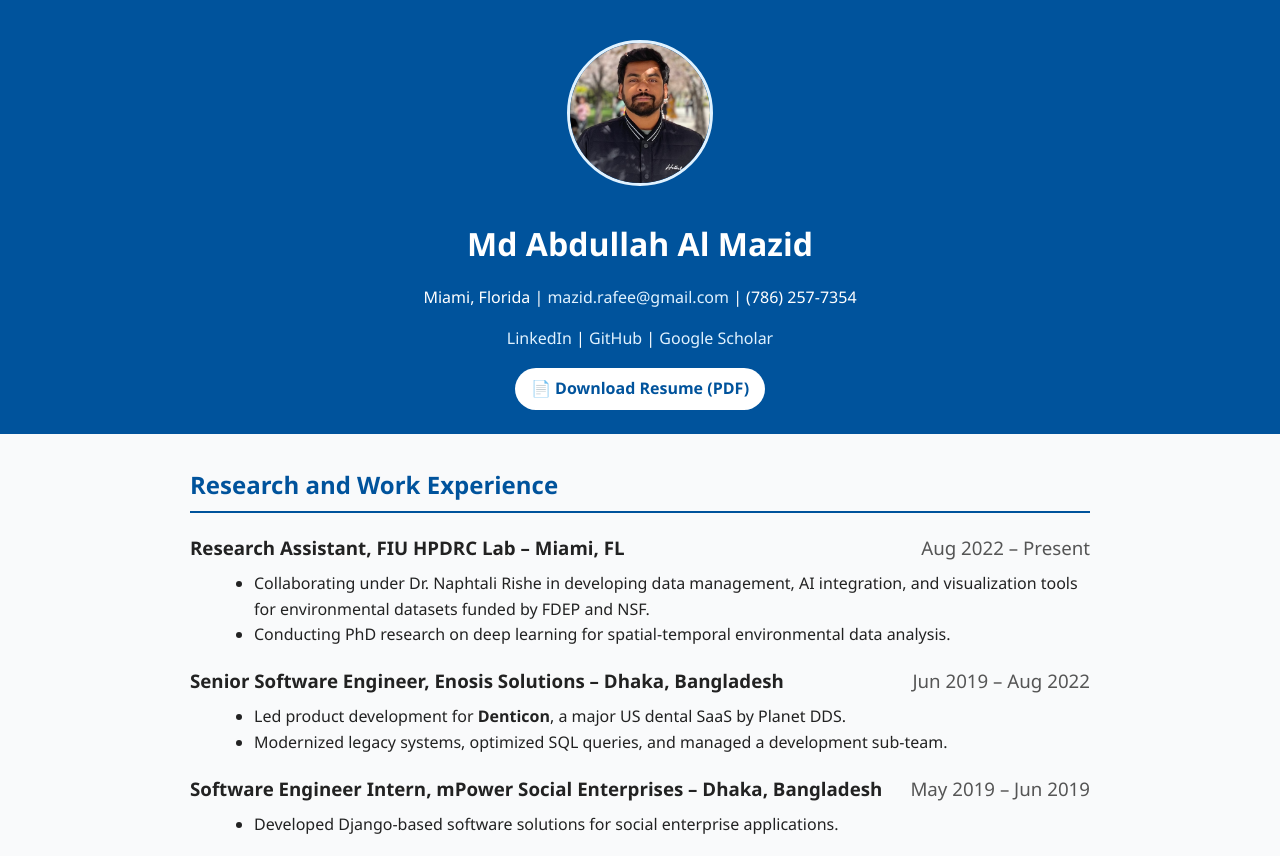
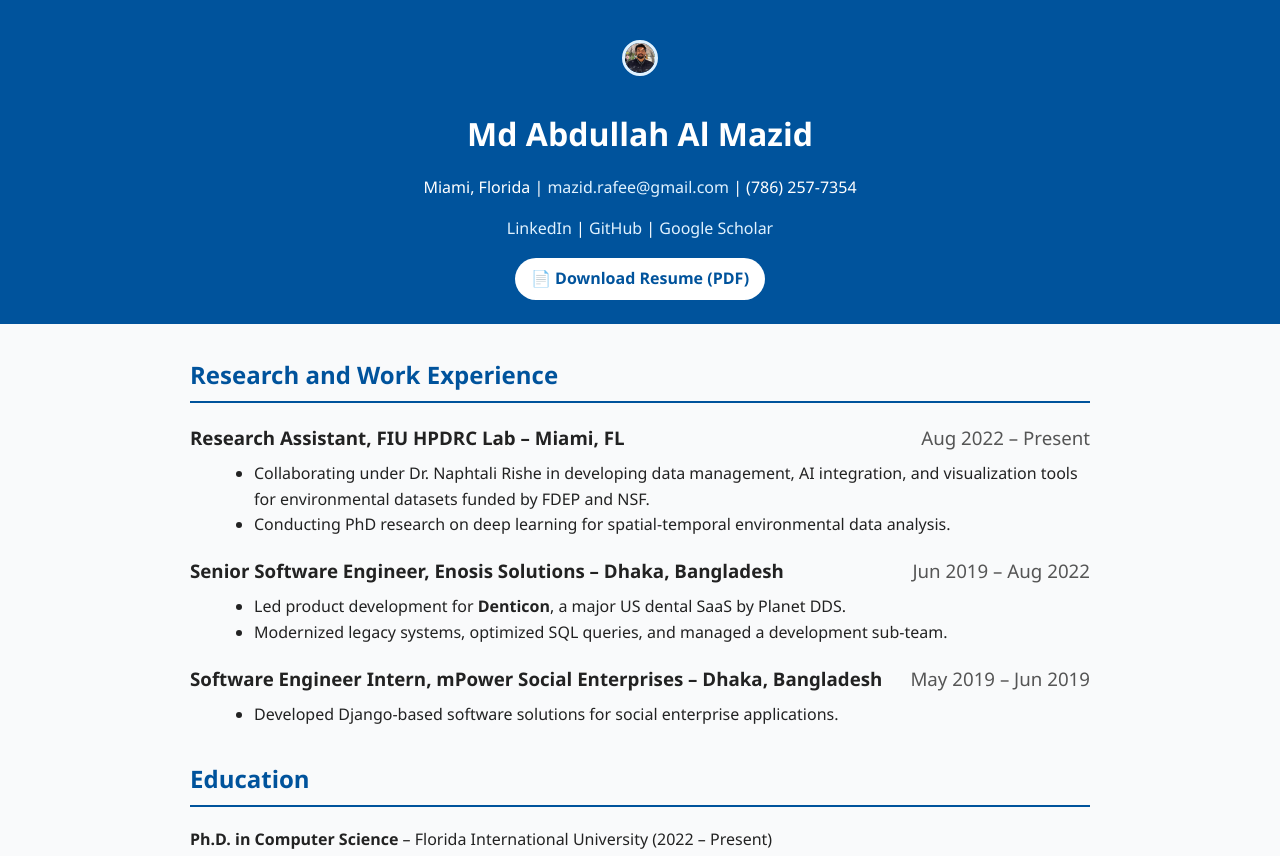
Before and after one commit to mazid-rafee/mazid-rafee.github.io, a plain HTML site: page index.html in a window 1280 px wide. Shown: the top 856 px of the page. Drawn offline with Linux system fonts and the light colour scheme.

Commit message:
Updated style of profile pic.

```diff
--- a/style.css
+++ b/style.css
@@ -28,8 +28,8 @@ header a:hover {
 }
 
 .profile-pic {
-  width: 140px;
-  height: 140px;
+  width: 30px;
+  height: 30px;
   border-radius: 50%;
   object-fit: cover;
   border: 3px solid #e0f2ff;
```
